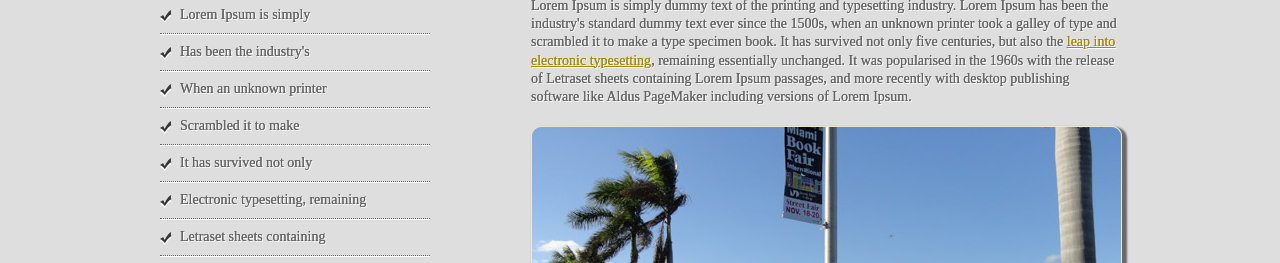
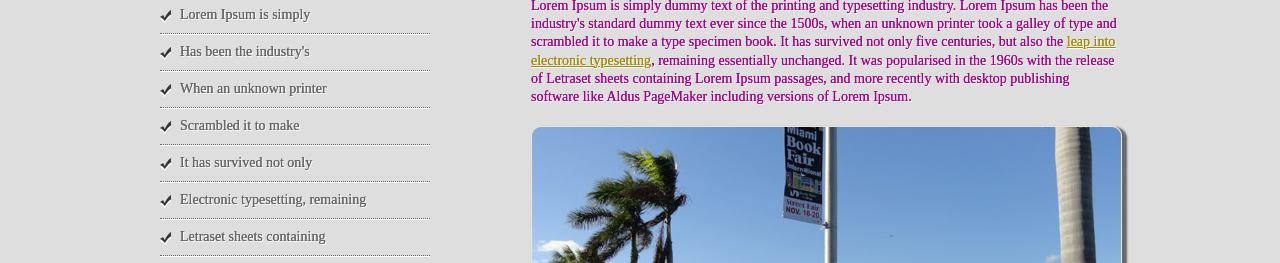
Before and after one commit to oscarpv5/yakuza-PVO24, a plain HTML site: page index.html in a window 1280 px wide. Shown: the part 531-794 px from the top of the page. Drawn offline with Linux system fonts and the light colour scheme; a web font is replaced by a local one.

Commit message:
Cambiar color a AA0188

```diff
--- a/css/styles.css
+++ b/css/styles.css
@@ -8,7 +8,7 @@ body {
 	background: #dedede;
 	margin: 0;
 	padding: 0;
-	color: #656565;
+	color: #AA0188;
 	text-shadow:0 0px, 1px 1px #FFFFFF;
 }
 a img {
```
